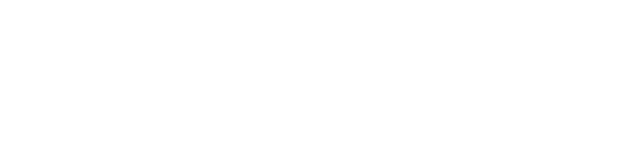
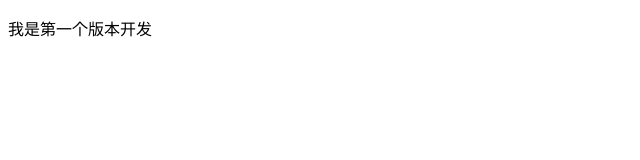
Before and after one commit to fungusman/git-test, a plain HTML site: page index.html in a window 1280 px wide. Shown: the whole page, without its empty margins (0-640 px from the left). Drawn offline with Linux system fonts and the light colour scheme.

Commit message:
第一个版本开发

```diff
--- a/index.html
+++ b/index.html
@@ -7,6 +7,8 @@
     <title>Document</title>
 </head>
 <body>
-
+    <div>
+        <p>我是第一个版本开发</p>
+    </div>
 </body>
 </html>
```
